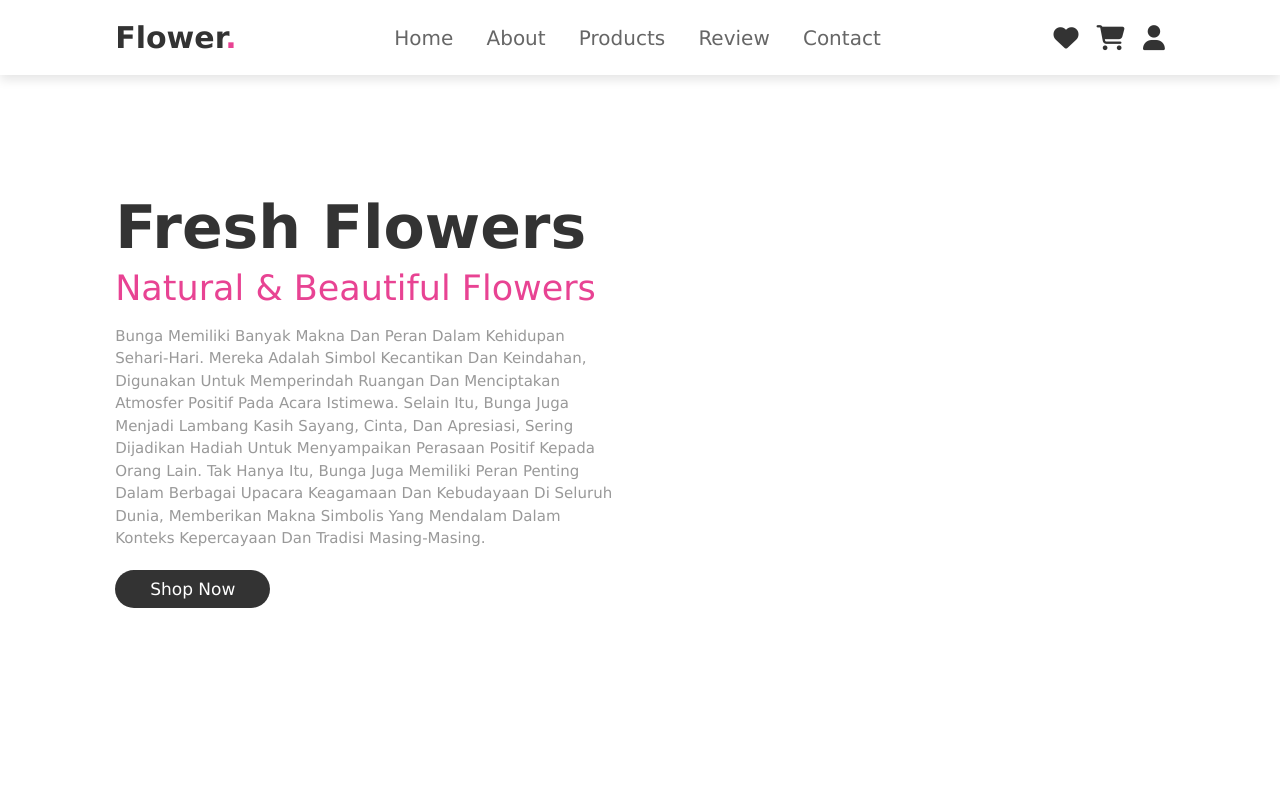
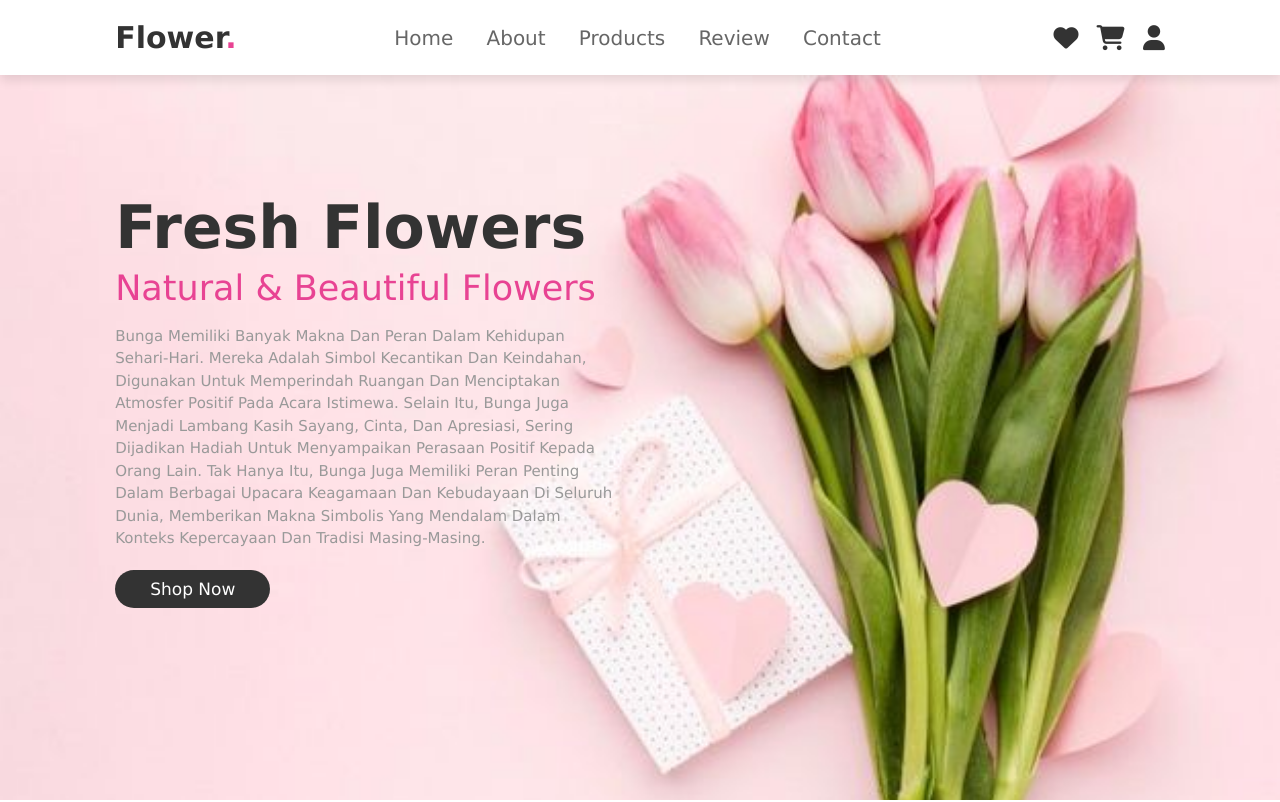
Before and after one commit to Mahmudahh/Mahmudaa, a plain HTML site: page index.html in a window 1280 px wide. Shown: the top 802 px of the page. Drawn offline with Linux system fonts and the light colour scheme; files whose address does not match are found by name.

Commit message:
Update style.css

```diff
--- a/style.css
+++ b/style.css
@@ -111,7 +111,7 @@ header .fa-bars{
     display: flex;
     align-items: center;
     min-height: 100vh;
-    background: url(../UTS_TokoBunga/bunga1.jpg) no-repeat;
+    background: url(bunga1.jpg) no-repeat;
     background-size: cover;
     background-position: center;
 }
```
